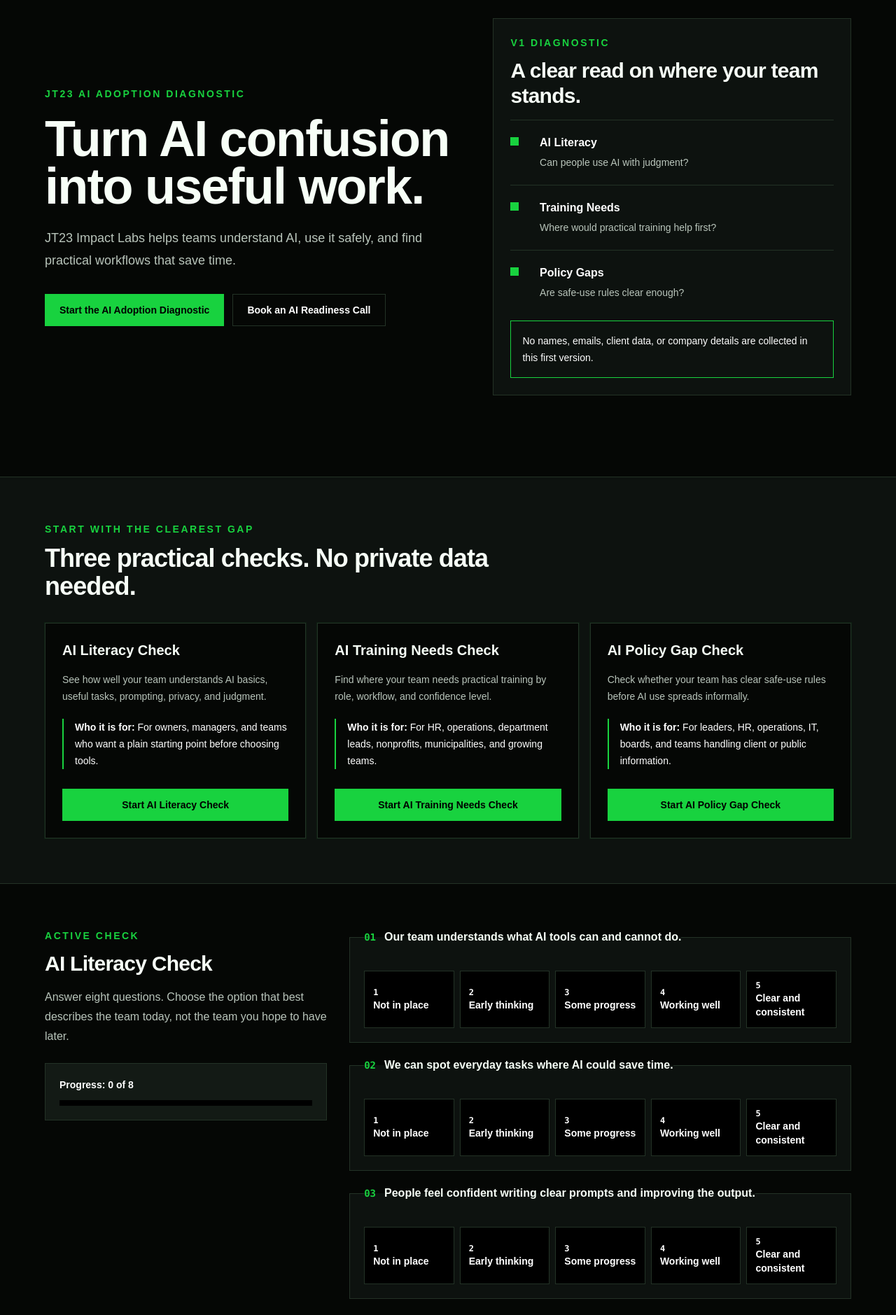
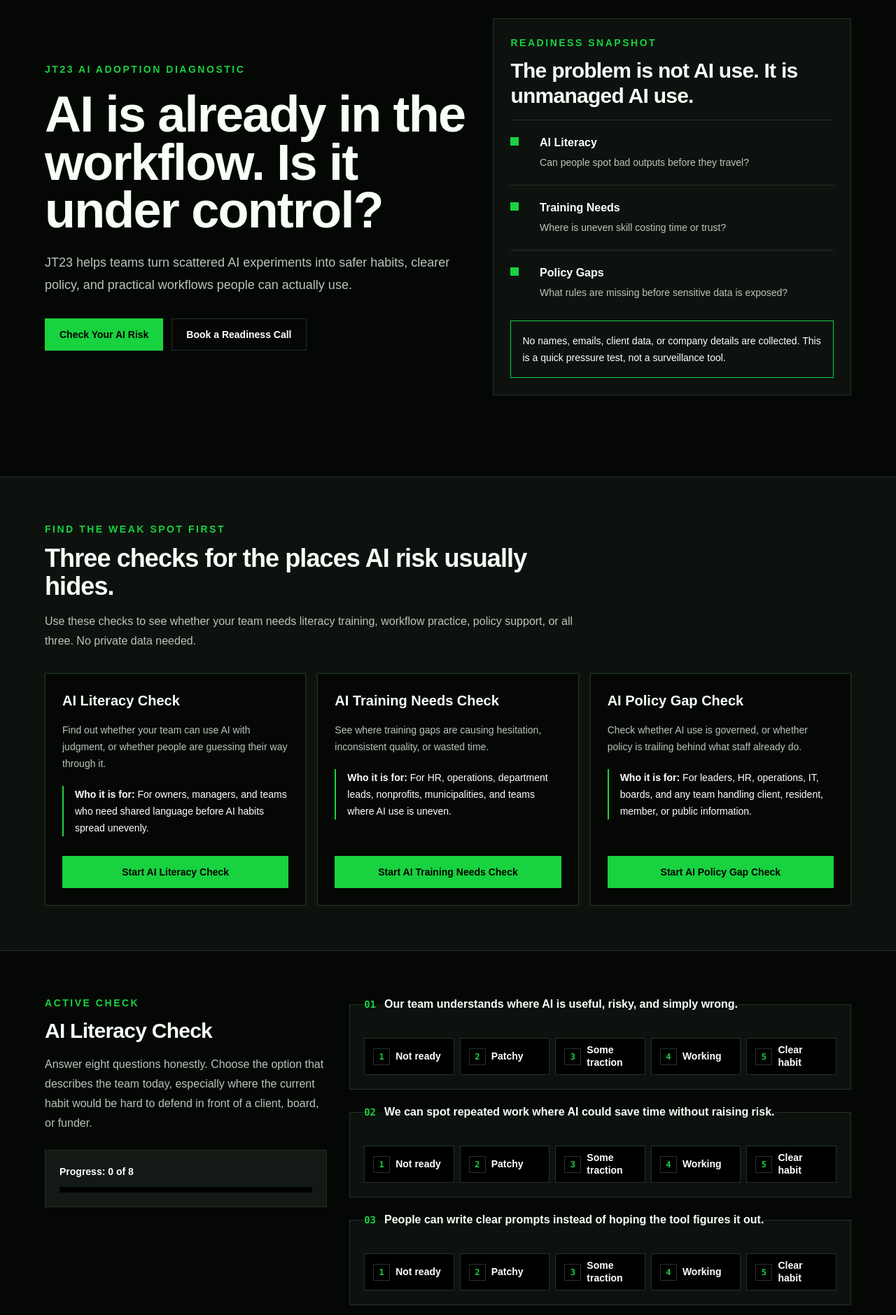
Before and after one commit to jtneumann23/jt23-ai-adoption-diagnostic, a Next.js app: page / in a window 1280 px wide. Shown: the part 160-2039 px from the top of the page at 70% size. Built offline with nearby package versions, Linux system fonts and the light colour scheme.

Commit message:
Refine AI diagnostic risk messaging

```diff
--- a/app/lib/diagnostic.ts
+++ b/app/lib/diagnostic.ts
@@ -27,11 +27,11 @@ export type MaturityLevel = {
 };
 
 const scaleOptions: Question["options"] = [
-  { value: 1, label: "Not in place" },
-  { value: 2, label: "Early thinking" },
-  { value: 3, label: "Some progress" },
-  { value: 4, label: "Working well" },
-  { value: 5, label: "Clear and consistent" },
+  { value: 1, label: "Not ready" },
+  { value: 2, label: "Patchy" },
+  { value: 3, label: "Some traction" },
+  { value: 4, label: "Working" },
+  { value: 5, label: "Clear habit" },
 ];
 
 const makeQuestions = (prefix: string, prompts: string[]): Question[] =>
@@ -46,69 +46,69 @@ export const assessments: Assessment[] = [
     id: "literacy",
     title: "AI Literacy Check",
     description:
-      "See how well your team understands AI basics, useful tasks, prompting, privacy, and judgment.",
+      "Find out whether your team can use AI with judgment, or whether people are guessing their way through it.",
     audience:
-      "For owners, managers, and teams who want a plain starting point before choosing tools.",
+      "For owners, managers, and teams who need shared language before AI habits spread unevenly.",
     questions: makeQuestions("literacy", [
-      "Our team understands what AI tools can and cannot do.",
-      "We can spot everyday tasks where AI could save time.",
-      "People feel confident writing clear prompts and improving the output.",
-      "We know how to fact-check AI output before using it.",
-      "People understand what private or sensitive information should not be entered into AI tools.",
-      "Our team feels comfortable trying AI in low-risk work.",
-      "We already use at least one AI tool in a practical way.",
-      "Leaders support careful AI use and make time for learning.",
+      "Our team understands where AI is useful, risky, and simply wrong.",
+      "We can spot repeated work where AI could save time without raising risk.",
+      "People can write clear prompts instead of hoping the tool figures it out.",
+      "AI-assisted work gets checked before it reaches clients, leaders, or the public.",
+      "People know what private, sensitive, or client information must stay out of AI tools.",
+      "Our team can try AI in low-risk work without creating confusion or rework.",
+      "We already use at least one AI tool in a practical, repeatable way.",
+      "Leaders make time for careful AI learning instead of leaving people to experiment alone.",
     ]),
     nextSteps: [
-      "Run a 60-minute AI basics session using real tasks from the team.",
-      "Pick three low-risk workflows where AI could help with drafting, sorting, or summarizing.",
-      "Create a simple fact-checking habit before AI-assisted work is shared.",
+      "Run a 60-minute AI literacy session using real tasks, weak outputs, and privacy examples from the team.",
+      "Pick three low-risk workflows where AI can help without touching sensitive data.",
+      "Create a review habit so AI-assisted work is checked before it leaves the team.",
     ],
   },
   {
     id: "training",
     title: "AI Training Needs Check",
     description:
-      "Find where your team needs practical training by role, workflow, and confidence level.",
+      "See where training gaps are causing hesitation, inconsistent quality, or wasted time.",
     audience:
-      "For HR, operations, department leads, nonprofits, municipalities, and growing teams.",
+      "For HR, operations, department leads, nonprofits, municipalities, and teams where AI use is uneven.",
     questions: makeQuestions("training", [
-      "People on the team feel confident using AI for simple work tasks.",
-      "Training needs are understood by role, not treated as one-size-fits-all.",
-      "We know which workflow pain points are worth improving first.",
-      "Document, reporting, or policy writing tasks are clear training candidates.",
-      "Communication tasks like emails, updates, and summaries are clear training candidates.",
-      "Meeting tasks like agendas, notes, and follow-ups are clear training candidates.",
-      "Leaders agree on what practical AI adoption should improve first.",
-      "We understand the main barriers that could slow adoption.",
+      "People feel confident using AI for simple work tasks without overtrusting the output.",
+      "Training needs are mapped by role instead of handled as one generic demo.",
+      "We know which workflow pain points are costly enough to improve first.",
+      "Document, reporting, or policy writing tasks have clear training examples.",
+      "Communication tasks like emails, updates, and summaries have safe-use examples.",
+      "Meeting tasks like agendas, notes, and follow-ups have a practical training path.",
+      "Leaders agree on what AI adoption should improve first, not just what tools look interesting.",
+      "We understand the barriers that could slow adoption: confidence, policy, privacy, time, or trust.",
     ]),
     nextSteps: [
-      "Map the top five repeated tasks that drain time across roles.",
-      "Group training by job function so examples feel useful right away.",
-      "Start with one team workshop and one follow-up practice session.",
+      "Map the top five repeated tasks where staff lose time or quality slips.",
+      "Group training by role so examples feel practical on day one.",
+      "Start with one hands-on workshop and a follow-up practice session tied to real work.",
     ],
   },
   {
     id: "policy",
     title: "AI Policy Gap Check",
     description:
-      "Check whether your team has clear safe-use rules before AI use spreads informally.",
+      "Check whether AI use is governed, or whether policy is trailing behind what staff already do.",
     audience:
-      "For leaders, HR, operations, IT, boards, and teams handling client or public information.",
+      "For leaders, HR, operations, IT, boards, and any team handling client, resident, member, or public information.",
     questions: makeQuestions("policy", [
       "We have a clear list of approved AI tools.",
-      "People know the privacy rules for entering data into AI tools.",
-      "We have rules for client, customer, resident, or member data.",
+      "People know what data must never be entered into AI tools.",
+      "We have rules for client, customer, resident, member, or staff data.",
       "Important AI-assisted work requires human review before use.",
-      "People know when AI use should be disclosed.",
+      "People know when AI use should be disclosed to clients, funders, partners, or the public.",
       "We have rules for AI use in hiring, performance, or HR decisions.",
       "Cybersecurity risks are considered before new AI tools are used.",
-      "One person or team clearly owns the AI policy and keeps it current.",
+      "One person or team clearly owns AI policy, questions, approvals, and updates.",
     ]),
     nextSteps: [
-      "Write a one-page safe-use policy covering tools, data, review, and disclosure.",
-      "Name a policy owner who can answer questions and update rules.",
-      "Create a short approval path before teams adopt new AI tools.",
+      "Write a one-page safe-use policy covering tools, data, human review, disclosure, and prohibited uses.",
+      "Name a policy owner who can answer questions before staff make risky judgment calls alone.",
+      "Create a short approval path before teams adopt new AI tools or paste sensitive data into them.",
     ],
   },
 ];
@@ -118,25 +118,25 @@ export const maturityLevels: MaturityLevel[] = [
     name: "AI Unclear",
     range: "0 to 12",
     explanation:
-      "AI is still mostly undefined for your team. Start with basics, safety, and one useful workflow.",
+      "AI is likely happening without enough shared language, training, or guardrails. Start with basic literacy, safe-use rules, and one low-risk workflow before the messy habits harden.",
   },
   {
     name: "AI Curious",
     range: "13 to 24",
     explanation:
-      "Your team sees promise, but needs clearer habits, shared language, and practical training.",
+      "Your team sees the upside, but the habits are uneven. This is where privacy mistakes, weak outputs, and inconsistent staff confidence can quietly become leadership problems.",
   },
   {
     name: "AI Capable",
     range: "25 to 32",
     explanation:
-      "Your team has useful pieces in place. The next move is consistency, role-based practice, and safer rules.",
+      "Your team has useful pieces in place. The next move is consistency: role-based practice, review habits, approved tools, and rules that people can actually follow.",
   },
   {
     name: "AI Multiplier",
     range: "33 to 40",
     explanation:
-      "Your team is ready to turn AI from scattered use into repeatable workflows with clear oversight.",
+      "Your team is ready to turn AI from scattered help into repeatable workflows. Keep the advantage by tightening oversight, measuring time saved, and keeping policy current.",
   },
 ];
 
--- a/app/page.tsx
+++ b/app/page.tsx
@@ -79,11 +79,16 @@ export default function Home() {
         <div className="mx-auto max-w-6xl">
           <div className="mb-8 max-w-3xl">
             <p className="text-sm font-bold uppercase tracking-[0.18em] text-[var(--jt23-green)]">
-              Start with the clearest gap
+              Find the weak spot first
             </p>
             <h2 className="mt-3 text-3xl font-bold tracking-tight sm:text-4xl">
-              Three practical checks. No private data needed.
+              Three checks for the places AI risk usually hides.
             </h2>
+            <p className="mt-4 leading-7 text-[var(--muted)]">
+              Use these checks to see whether your team needs literacy training,
+              workflow practice, policy support, or all three. No private data
+              needed.
+            </p>
           </div>
 
           <div className="grid gap-4 lg:grid-cols-3">
@@ -125,8 +130,9 @@ export default function Home() {
               {activeAssessment.title}
             </h2>
             <p className="mt-4 leading-7 text-[var(--muted)]">
-              Answer eight questions. Choose the option that best describes the
-              team today, not the team you hope to have later.
+              Answer eight questions honestly. Choose the option that describes
+              the team today, especially where the current habit would be hard
+              to defend in front of a client, board, or funder.
             </p>
             <div className="mt-6 border border-[var(--line)] bg-[var(--panel-soft)] p-5">
               <p className="text-sm font-bold text-white">
@@ -163,7 +169,7 @@ export default function Home() {
                     return (
                       <button
                         aria-pressed={selected}
-                        className={`min-h-16 border px-3 py-3 text-left text-sm font-bold transition ${
+                        className={`group flex min-h-12 items-center gap-2 border px-3 py-2 text-left text-sm font-bold transition hover:-translate-y-0.5 ${
                           selected
                             ? "border-[var(--jt23-green)] bg-[var(--jt23-green)] text-black"
                             : "border-[var(--line)] bg-black text-white hover:border-[var(--jt23-green)]"
@@ -172,10 +178,16 @@ export default function Home() {
                         onClick={() => answerQuestion(question.id, option.value)}
                         type="button"
                       >
-                        <span className="block font-mono text-xs">
+                        <span
+                          className={`grid h-6 w-6 shrink-0 place-items-center border font-mono text-xs ${
+                            selected
+                              ? "border-black"
+                              : "border-[var(--line)] text-[var(--jt23-green)] group-hover:border-[var(--jt23-green)]"
+                          }`}
+                        >
                           {option.value}
                         </span>
-                        {option.label}
+                        <span className="leading-tight">{option.label}</span>
                       </button>
                     );
                   })}
@@ -185,8 +197,8 @@ export default function Home() {
 
             <div className="flex flex-col gap-3 border border-[var(--line)] bg-[var(--panel-soft)] p-5 sm:flex-row sm:items-center sm:justify-between">
               <p className="text-sm leading-6 text-[var(--muted)]">
-                Scores are a guide for the next practical conversation, not a
-                grade.
+                Scores are not a grade. They are a pressure map for the next
+                practical decision.
               </p>
               <button
                 className="border border-[var(--jt23-green)] bg-[var(--jt23-green)] px-5 py-3 text-sm font-bold text-black transition enabled:hover:bg-white disabled:cursor-not-allowed disabled:border-[var(--line)] disabled:bg-[#253026] disabled:text-[var(--muted)]"
@@ -237,7 +249,7 @@ export default function Home() {
 
               <div className="border border-[var(--line)] bg-[var(--background)] p-6">
                 <h3 className="text-2xl font-bold">
-                  Top 3 recommended next steps
+                  Top 3 moves to reduce risk
                 </h3>
                 <ol className="mt-5 space-y-4">
                   {result.assessment.nextSteps.map((step, index) => (
@@ -258,7 +270,7 @@ export default function Home() {
                   className="mt-7 inline-flex w-full justify-center border border-[var(--jt23-green)] bg-[var(--jt23-green)] px-5 py-3 text-sm font-bold text-black transition hover:bg-white sm:w-auto"
                   href={bookingLink}
                 >
-                  Book an AI Adoption Call
+                  Book a Readiness Call
                 </a>
               </div>
             </div>
@@ -269,7 +281,7 @@ export default function Home() {
               </h2>
               <p className="mt-3 max-w-2xl leading-7 text-[var(--muted)]">
                 Your results will show the total score, maturity level, plain
-                English explanation, and three next steps.
+                English risk read, and three next moves.
               </p>
             </div>
           )}
@@ -311,24 +323,24 @@ function Hero() {
               JT23 AI Adoption Diagnostic
             </p>
             <h1 className="mt-5 max-w-4xl text-5xl font-black leading-[0.95] tracking-tight sm:text-6xl lg:text-7xl">
-              Turn AI confusion into useful work.
+              AI is already in the workflow. Is it under control?
             </h1>
             <p className="mt-6 max-w-2xl text-lg leading-8 text-[var(--muted)]">
-              JT23 Impact Labs helps teams understand AI, use it safely, and
-              find practical workflows that save time.
+              JT23 helps teams turn scattered AI experiments into safer habits,
+              clearer policy, and practical workflows people can actually use.
             </p>
             <div className="mt-8 flex flex-col gap-3 sm:flex-row">
               <a
                 className="inline-flex justify-center border border-[var(--jt23-green)] bg-[var(--jt23-green)] px-5 py-3 text-sm font-bold text-black transition hover:bg-white"
                 href="#diagnostics"
               >
-                Start the AI Adoption Diagnostic
+                Check Your AI Risk
               </a>
               <a
                 className="inline-flex justify-center border border-[var(--line)] px-5 py-3 text-sm font-bold text-white transition hover:border-[var(--jt23-green)]"
                 href={bookingLink}
               >
-                Book an AI Readiness Call
+                Book a Readiness Call
               </a>
             </div>
           </div>
@@ -336,17 +348,17 @@ function Hero() {
           <div className="border border-[var(--line)] bg-[var(--panel)] p-6">
             <div className="border-b border-[var(--line)] pb-4">
               <p className="text-sm font-bold uppercase tracking-[0.18em] text-[var(--jt23-green)]">
-                V1 diagnostic
+                Readiness snapshot
               </p>
               <h2 className="mt-3 text-3xl font-black tracking-tight">
-                A clear read on where your team stands.
+                The problem is not AI use. It is unmanaged AI use.
               </h2>
             </div>
             <div className="divide-y divide-[var(--line)]">
               {[
-                ["AI Literacy", "Can people use AI with judgment?"],
-                ["Training Needs", "Where would practical training help first?"],
-                ["Policy Gaps", "Are safe-use rules clear enough?"],
+                ["AI Literacy", "Can people spot bad outputs before they travel?"],
+                ["Training Needs", "Where is uneven skill costing time or trust?"],
+                ["Policy Gaps", "What rules are missing before sensitive data is exposed?"],
               ].map(([label, detail]) => (
                 <div className="grid grid-cols-[1.6rem_1fr] gap-4 py-5" key={label}>
                   <span className="mt-1 h-3 w-3 bg-[var(--jt23-green)]" />
@@ -360,8 +372,8 @@ function Hero() {
               ))}
             </div>
             <div className="mt-2 border border-[var(--jt23-green)] p-4 text-sm leading-6 text-white">
-              No names, emails, client data, or company details are collected in
-              this first version.
+              No names, emails, client data, or company details are collected.
+              This is a quick pressure test, not a surveillance tool.
             </div>
           </div>
         </div>
@@ -376,18 +388,19 @@ function CallToAction() {
       <div className="mx-auto grid max-w-6xl gap-6 border border-[var(--jt23-green)] bg-[var(--jt23-green)] p-6 text-black sm:p-8 lg:grid-cols-[1fr_auto] lg:items-center">
         <div>
           <h2 className="text-3xl font-black tracking-tight">
-            Want help turning the score into action?
+            Do not let the policy arrive after the problem.
           </h2>
           <p className="mt-3 max-w-3xl leading-7">
-            JT23 can help your team build AI literacy, create safe-use rules,
-            and map the first workflows worth improving.
+            JT23 can help your team run the workshop, write the safe-use rules,
+            and choose the first workflows worth improving before scattered AI
+            use becomes a bigger risk.
           </p>
         </div>
         <a
           className="inline-flex justify-center border border-black bg-black px-5 py-3 text-sm font-bold text-white transition hover:bg-white hover:text-black"
           href={bookingLink}
         >
-          Book an AI Adoption Call
+          Book a Readiness Call
         </a>
       </div>
     </section>
@@ -403,8 +416,9 @@ function About() {
         </p>
         <p className="max-w-3xl text-xl leading-9 text-white">
           JT23 Impact Labs helps teams use AI in practical, safe, and human
-          ways. We focus on clear training, useful workflows, and plain-English
-          policy support so teams can move from curiosity to confidence.
+          ways. We focus on plain-English training, useful workflows, and
+          safe-use policy support so teams can move faster without pretending
+          the risks are small.
         </p>
       </div>
     </section>
--- a/work/check-flow.tsx
+++ b/work/check-flow.tsx
@@ -71,7 +71,7 @@ async function expectAssessmentResult(
 
   assert.ok(text().includes(`${score}`), `score missing: ${score}`);
   assert.ok(text().includes(level), `level missing: ${level}`);
-  assert.ok(text().includes("Top 3 recommended next steps"));
+  assert.ok(text().includes("Top 3 moves to reduce risk"));
 }
 
 const rootElement = document.getElementById("root");
@@ -81,10 +81,10 @@ await act(async () => {
   createRoot(rootElement).render(<Home />);
 });
 
-assert.ok(text().includes("Turn AI confusion into useful work."));
+assert.ok(text().includes("AI is already in the workflow. Is it under control?"));
 assert.ok(text().includes("JT23 AI Adoption Diagnostic"));
 assert.ok(text().includes("No private data needed."));
-assert.ok(text().includes("Book an AI Readiness Call"));
+assert.ok(text().includes("Book a Readiness Call"));
 
 await expectAssessmentResult("Start AI Literacy Check", 1, 8, "AI Unclear");
 await expectAssessmentResult("Start AI Training Needs Check", 3, 24, "AI Curious");
@@ -92,7 +92,7 @@ await expectAssessmentResult("Start AI Policy Gap Check", 4, 32, "AI Capable");
 await expectAssessmentResult("Start AI Literacy Check", 5, 40, "AI Multiplier");
 
 const bookingLinks = [...document.querySelectorAll("a")].filter((anchor) =>
-  anchor.textContent?.includes("Book an AI Adoption Call"),
+  anchor.textContent?.includes("Book a Readiness Call"),
 ) as HTMLAnchorElement[];
 
 assert.ok(bookingLinks.length > 0);
```
Also changed, not shown: 2 other files (tests, documents, lock files or other folders).
